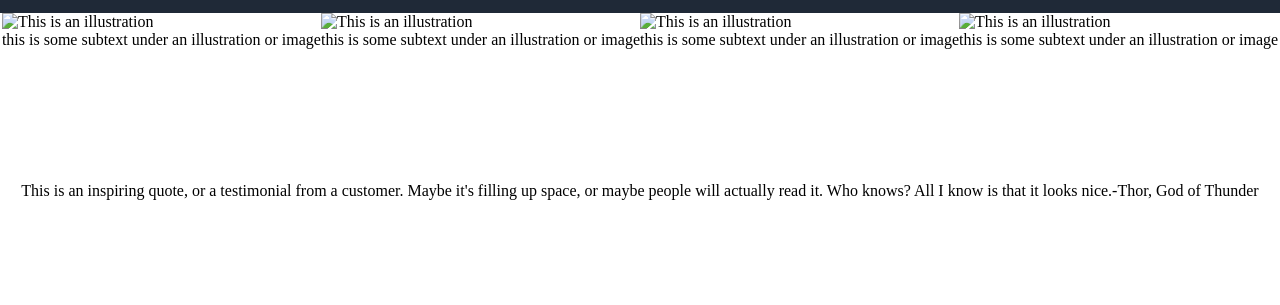
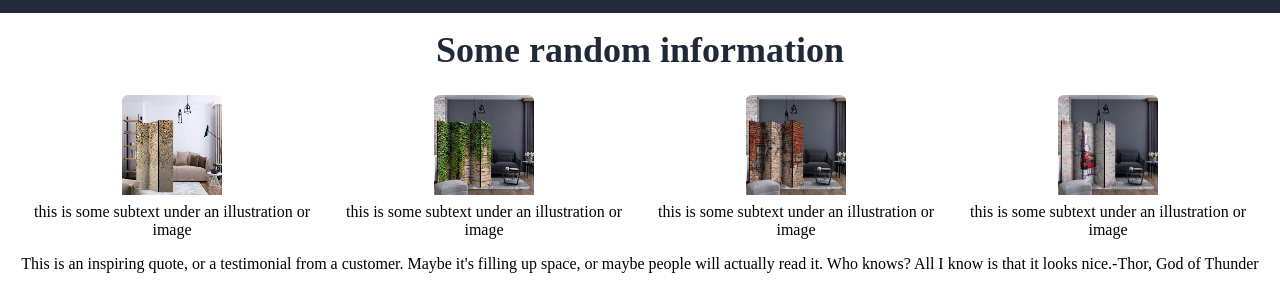
Before and after one commit to MariaSimina/landing-page, a plain HTML site: page index.html in a window 1280 px wide. Shown: the part 262-567 px from the top of the page. Drawn offline with Linux system fonts and the light colour scheme.

Commit message:
Work on some info section

```diff
--- a/index.html
+++ b/index.html
@@ -31,21 +31,24 @@
         </div>
 
         <div class="some-info-section">
+            <div class="some-info-section-text">Some random information</div>
+            <div class="some-info-section-items">
                 <div class="some-info-section-item">
-                <img src="" alt="This is an illustration">
+                    <img src="download.jpeg" alt="This is an illustration" class="some-info-section-img">
                     <div class="some-info-section-item-text">this is some subtext under an illustration or image</div>
                 </div>
                 <div class="some-info-section-item">
-                <img src="" alt="This is an illustration">
+                    <img src="download (1).jpeg" alt="This is an illustration" class="some-info-section-img">
                     <div class="some-info-section-item-text">this is some subtext under an illustration or image</div>
                 </div>
                 <div class="some-info-section-item">
-                <img src="" alt="This is an illustration">
+                    <img src="paravan-break.jpeg" alt="This is an illustration" class="some-info-section-img">
                     <div class="some-info-section-item-text">this is some subtext under an illustration or image</div>
                 </div>
                 <div class="some-info-section-item">
-                <img src="" alt="This is an illustration">
+                    <img src="133289_5.jpeg" alt="This is an illustration" class="some-info-section-img">
                     <div class="some-info-section-item-text">this is some subtext under an illustration or image</div>
+                </div>
             </div>
         </div>
 
--- a/styles.css
+++ b/styles.css
@@ -24,7 +24,7 @@ ul {
     display: flex;
 }
 
-.main-section, .some-info-section, .quote-section, .call-action-section {
+.main-section, .some-info-section-items, .quote-section, .call-action-section {
     flex: 1;
     display: flex;
     justify-content: center;
@@ -80,3 +80,30 @@ ul {
     height: 200px;
     width: 200px;
 }
+
+.some-info-section-text {
+    text-align: center;
+    color: #1f2937;
+    font-size: 36px;
+    font-weight: 800;
+    padding-bottom: 8px;
+    padding-top: 16px;
+}
+
+.some-info-section-items {
+    padding: 16px;
+}
+
+.some-info-section-img {
+    height: 100px;
+    width: 100px;
+    border-radius: 6px;
+    padding-bottom: 8px;
+}
+
+.some-info-section-item {
+    display: flex;
+    flex-direction: column;
+    justify-content: center;
+    text-align: center;
+}
```
Also changed, not shown: 133289_5.jpeg (added), download (1).jpeg (added), download.jpeg (added), paravan-break.jpeg (added). Lines whose indentation alone changed are shown as unchanged.
